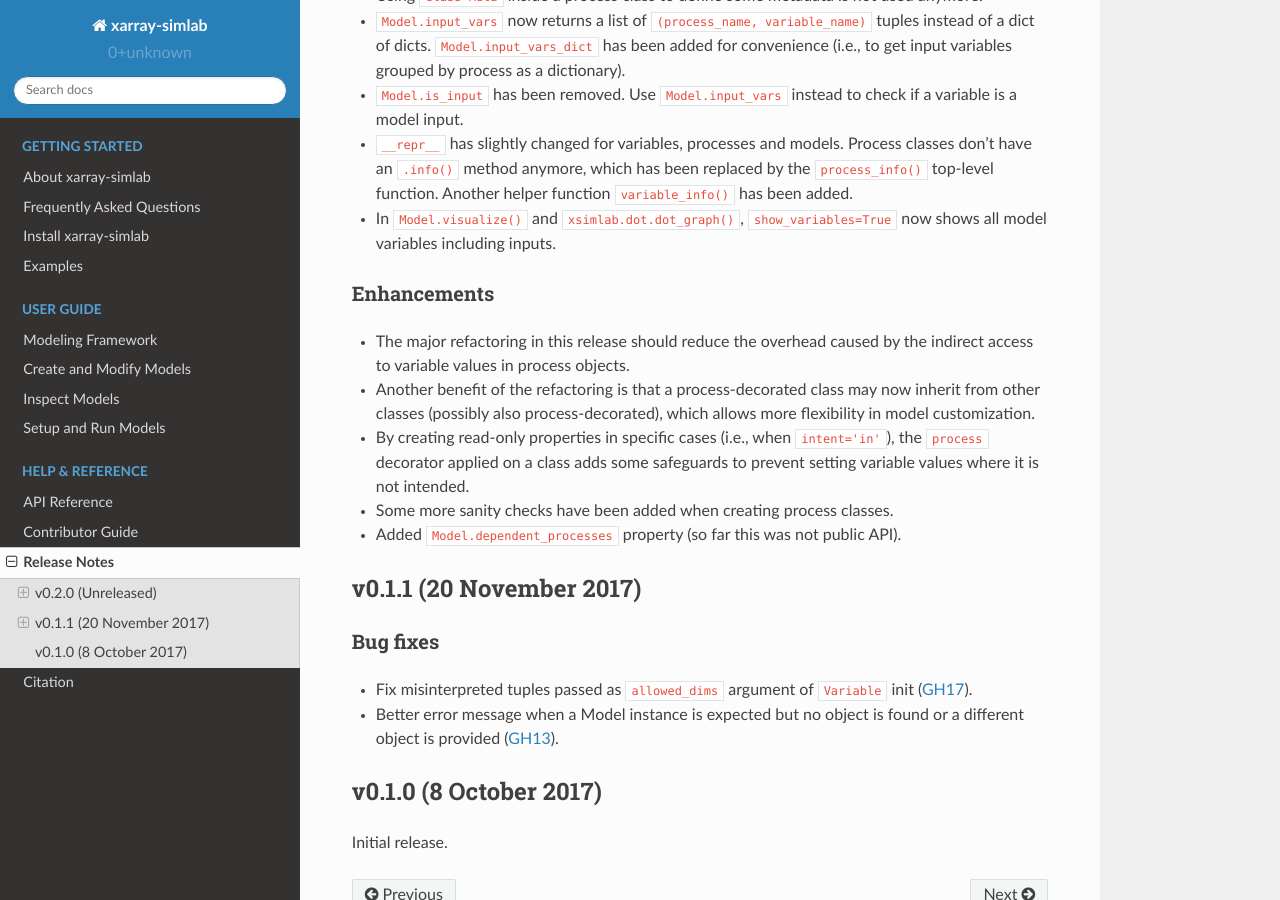
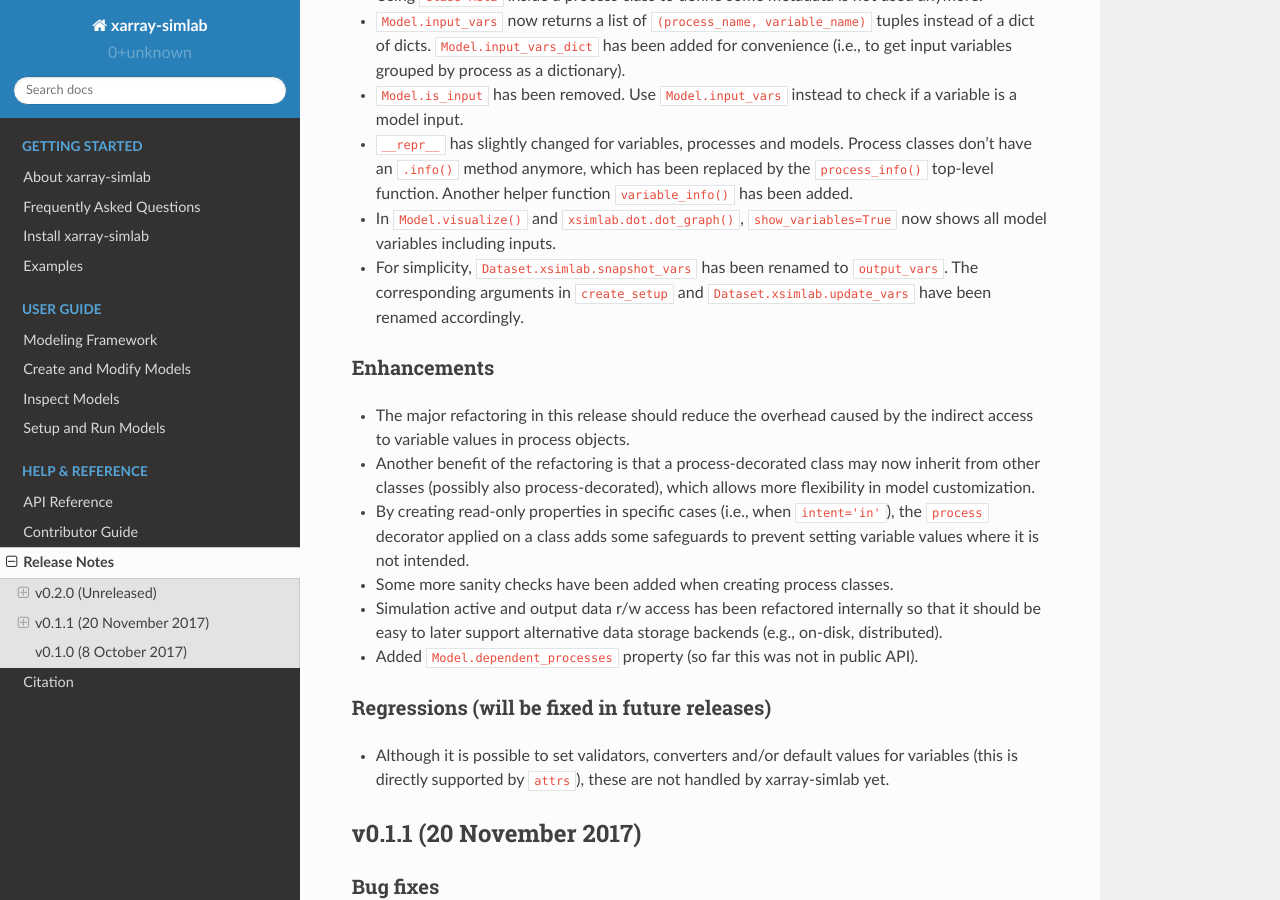
Before and after one commit to xarray-contrib/xarray-simlab, a Sphinx documentation site: the page built from doc/whats_new.rst, in a window 1280 px wide and 900 px high, scrolled down 1044 px. Built offline with Sphinx 7.4.7 and the Read the Docs theme 2.0.0, drawn with Linux system fonts in a browser that asks for light colours; pages that are not in the unit, such as notebooks, are missing from menus; the version number could not be read and is left out.

Commit message:
update what's new

```diff
--- a/doc/whats_new.rst
+++ b/doc/whats_new.rst
@@ -74,6 +74,10 @@ changes are effective now!
   ``show_variables=True`` now shows all model variables including
   inputs.
 
+- For simplicity, ``Dataset.xsimlab.snapshot_vars`` has been renamed to
+  ``output_vars``. The corresponding arguments in ``create_setup`` and
+  ``Dataset.xsimlab.update_vars`` have been renamed accordingly.
+
 Enhancements
 ~~~~~~~~~~~~
 
@@ -89,8 +93,18 @@ Enhancements
   intended.
 - Some more sanity checks have been added when creating process
   classes.
+- Simulation active and output data r/w access has been refactored
+  internally so that it should be easy to later support alternative
+  data storage backends (e.g., on-disk, distributed).
 - Added ``Model.dependent_processes`` property (so far this was not
-  public API).
+  in public API).
+
+Regressions (will be fixed in future releases)
+~~~~~~~~~~~~~~~~~~~~~~~~~~~~~~~~~~~~~~~~~~~~~~
+
+- Although it is possible to set validators, converters and/or default
+  values for variables (this is directly supported by ``attrs``), these
+  are not handled by xarray-simlab yet.
 
 v0.1.1 (20 November 2017)
 -------------------------
```
